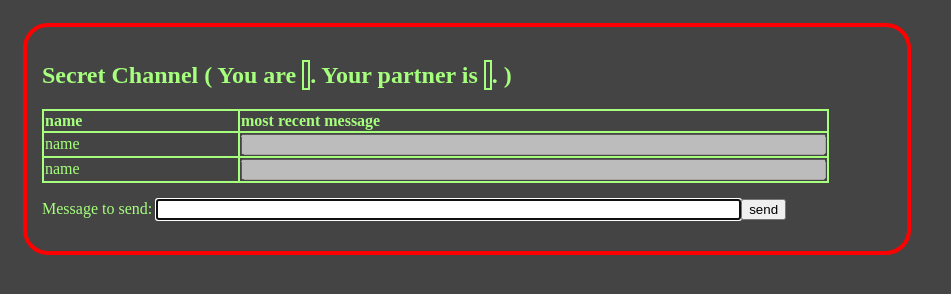
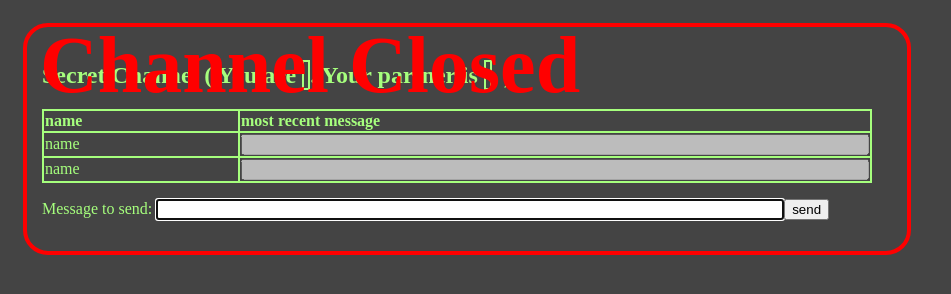
Before and after one commit to chriswestbrown/msgboard, a plain HTML site: page msg/sec/schannel.html in a window 1280 px wide. Shown: the whole page, without its empty margins (0-951 px from the left). Drawn offline with Linux system fonts and the light colour scheme; no server answers.

Commit message:
Fixed bugs in the secret channel

```diff
--- a/msg/sec/schannel.html
+++ b/msg/sec/schannel.html
@@ -40,16 +40,16 @@
 	  </tr>
       <tr>
 	<td><div class="name" id="n1">name</div></td>
-	<td><input id="m1" type="text" size="70" disabled="true"></input></td>
+	<td><input id="m1" type="text"  style="width: 620px;" disabled="true"></input></td>
       </tr>
       <tr>
 	<td><div class="name" id="n2">name</div></td>
-	<td><input id="m2" type="text" size="70" disabled="true"></input></td>
+	<td><input id="m2" type="text" style="width: 620px;" disabled="true"></input></td>
       </tr>
     </table>
       </p>
 
-      <p>Message to send: <input id="mymsg" type="text" size="70"></input><button id="myb">send</button></p>
+      <p>Message to send: <input id="mymsg" type="text"  style="width: 620px;"></input><button id="myb">send</button></p>
       </div>
 
       <script type="text/javascript">
@@ -61,10 +61,6 @@
       document.getElementById("m2").value = decodeURI(m2);
       document.getElementById("iam").innerHTML = decodeURI(id == 1 ? n1 : n2);
       document.getElementById("pis").innerHTML = decodeURI(id == 1 ? n2 : n1);
-      //document.getElementById("b"+id).style.visibility="visible";
-      //document.getElementById("m"+id).disabled=false;
-      //document.getElementById("m"+id).focus();
-      //document.getElementById("m" + (id == 1 ? 2 : 1)).value = decodeURI(id == 1 ? m2 : m1);
       };
 
       var update = function() {
@@ -78,7 +74,11 @@
         console.log(obj);
         enable(obj.myid,obj.n1,obj.n2,obj.m1,obj.m2);
 	}
-	else { updateFailed = false; }
+	else if (http.readyState == 4) {
+	updateFailed = true;
+	document.getElementById("closedmsg").style.visibility = "visible";
+	console.log(http.readyState + " : " + http.status);
+	}
       }
       http.open("GET",url);
       http.responseType='text';
@@ -110,6 +110,7 @@
       let b = document.getElementById("myb");
       let m = document.getElementById("mymsg");
       b.addEventListener('click',function() { sendmesg(m.value,function() {m.value=""; update (); }); });
+      m.addEventListener('change',function() { sendmesg(m.value,function() {m.value=""; update (); }); });
       let foo = function(){ update(); if (!updateFailed) { setTimeout(foo,5000); } };
       foo();
       document.getElementById("mymsg").focus();
@@ -117,5 +118,12 @@
 
     </script>
 
+      <div id="closedmsg" style="position: absolute; top: 20px; left: 40px;
+		  height=400px; width=800px;
+		  font-size: 80px; font-weight: bold; color: red;
+		  visibility: hidden;">
+	Channel Closed
+      </div>
+
     </body>
   </html>
```
Also changed, not shown: 1 other file.
